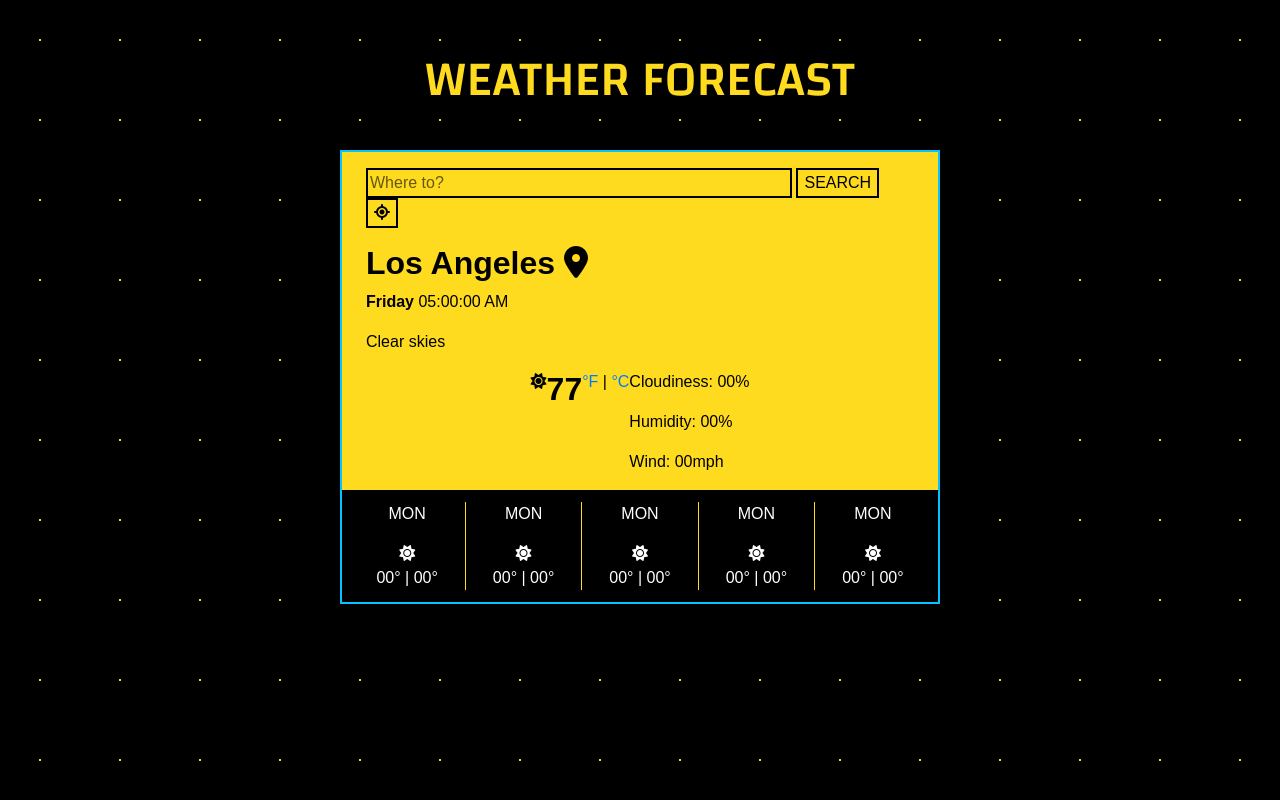
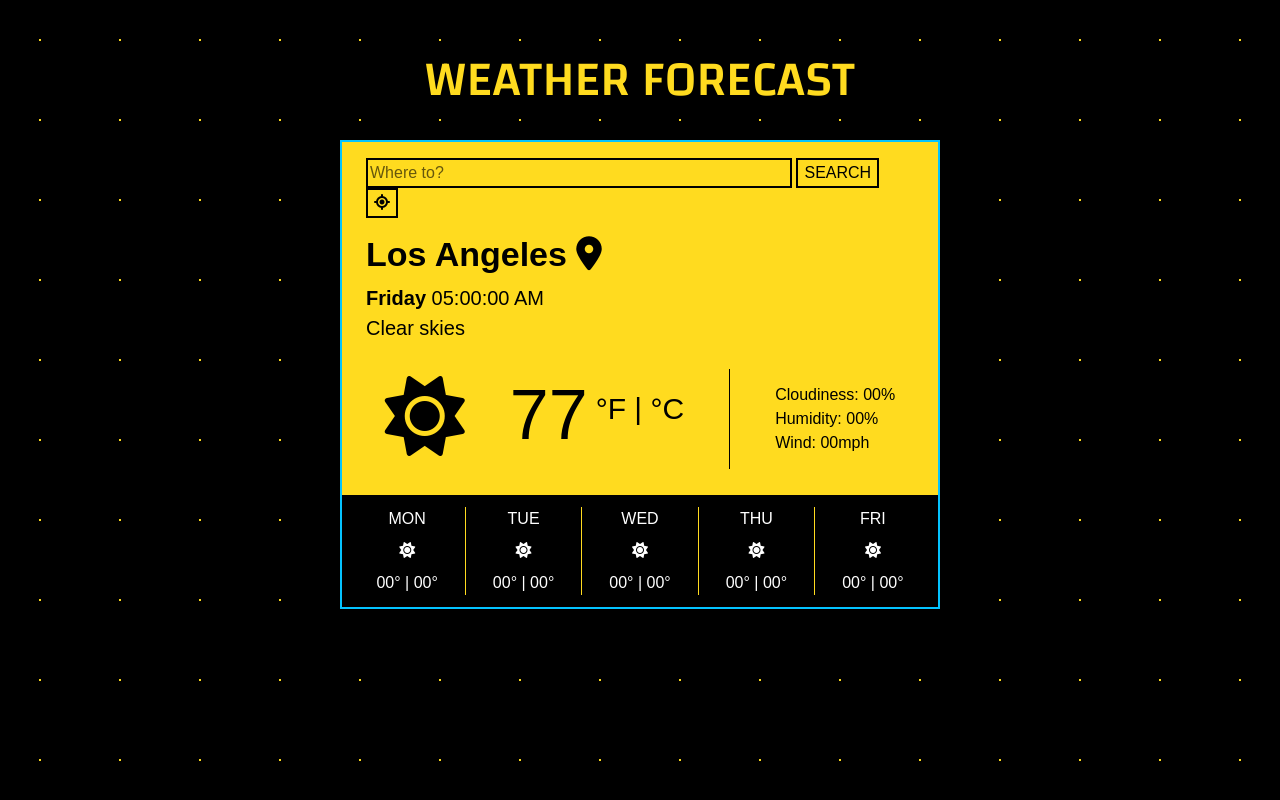
Before and after one commit to sixthsenseriot/cyber-weather-app, a plain HTML site: page index.html in a window 1280 px wide. Drawn offline with nearby package versions, Linux system fonts and the light colour scheme; a web font is replaced by a local one.

Commit message:
Styled all components of weather application in CSS

```diff
--- a/index.html
+++ b/index.html
@@ -21,7 +21,7 @@
     <h1 class="text-center">WEATHER FORECAST</h1>
     <div class="container weather-app-container">
 
-        <div class="main-weather-container pt-3 px-4">
+        <div class="main-weather-container px-4 py-3">
             <div class="search-container d-flex justify-content-center">
                 <form class="search-bar" id="search-bar">
                     <input type="text" placeholder="Where to?" class="city-input" id="city-input" />
@@ -31,23 +31,24 @@
                 </form>
             </div>
 
-            <h2 class="mt-3">Los Angeles <span><i class="fa-solid fa-location-dot"></i></span></h2>
-            <p><strong>Friday</strong> 05:00:00 AM</p>
-            <p>Clear skies</p>
+            <h2 class="city mt-3">Los Angeles <span><i class="fa-solid fa-location-dot"></i></span></h2>
+            <p class="weather-date"><strong>Friday</strong> 05:00:00 AM</p>
+            <p class="weather-description">Clear skies</p>
 
-            <div class="weather-container d-flex justify-content-center">
-                <div><i class="fa-solid fa-sun"></i></div>
+            <div class="weather-container d-flex justify-content-center align-items-center">
+                <div class="main-weather-icon"><i class="fa-solid fa-sun"></i></div>
                 <div>
-                    <h2>77</h2>
+                    <h2 class="main-temp">77</h2>
                 </div>
                 <div class="temp-conversion">
-                    <a href="#" id="fahrenheit-link">°F</a> | <a href="#" id="celsius-link">°C</a>
+                    <a href="#" class="fahrenheit-link" id="fahrenheit-link">°F</a> | <a href="#" class="celsius-link"
+                        id="celsius-link">°C</a>
                 </div>
                 <div class="vertical-line"></div>
                 <div>
-                    <p>Cloudiness: 00%</p>
-                    <p>Humidity: 00%</p>
-                    <p>Wind: 00mph</p>
+                    <p class="weather-extra">Cloudiness: 00%</p>
+                    <p class="weather-extra">Humidity: 00%</p>
+                    <p class="weather-extra">Wind: 00mph</p>
                 </div>
             </div>
         </div>
@@ -55,32 +56,32 @@
         <div class="container forecast-container d-flex justify-content-center">
             <div class="row">
                 <div class="col forecast-one text-center">
-                    <p>MON</p>
-                    <div><i class="fa-solid fa-sun"></i></div>
+                    <p class="day-one forecast-day">MON</p>
+                    <div class="day-one-icon forecast-icon"><i class="fa-solid fa-sun"></i></div>
                     <p class="day-one-temp forecast-temp">00° | 00°</p>
                 </div>
                 <div class="vert-line"></div>
                 <div class="col forecast-two text-center">
-                    <p>MON</p>
-                    <div><i class="fa-solid fa-sun"></i></div>
+                    <p class="day-two forecast-day">TUE</p>
+                    <div class="day-two-icon forecast-icon"><i class="fa-solid fa-sun"></i></div>
                     <p class="day-two-temp forecast-temp">00° | 00°</p>
                 </div>
                 <div class="vert-line"></div>
                 <div class="col forecast-three text-center">
-                    <p>MON</p>
-                    <div><i class="fa-solid fa-sun"></i></div>
+                    <p class="day-three forecast-day">WED</p>
+                    <div class="day-three-icon forecast-icon"><i class="fa-solid fa-sun"></i></div>
                     <p class="day-three-temp forecast-temp">00° | 00°</p>
                 </div>
                 <div class="vert-line"></div>
                 <div class="col forecast-four text-center">
-                    <p>MON</p>
-                    <div><i class="fa-solid fa-sun"></i></div>
+                    <p class="day-four forecast-day">THU</p>
+                    <div class="day-four-icon forecast-icon"><i class="fa-solid fa-sun"></i></div>
                     <p class="day-four-temp forecast-temp">00° | 00°</p>
                 </div>
                 <div class="vert-line"></div>
                 <div class="col forecast-five text-center">
-                    <p>MON</p>
-                    <div><i class="fa-solid fa-sun"></i></div>
+                    <p class="day-five forecast-day">FRI</p>
+                    <div class="day-five-icon forecast-icon"><i class="fa-solid fa-sun"></i></div>
                     <p class="day-five-temp forecast-temp">00° | 00°</p>
                 </div>
             </div>
--- a/src/style.css
+++ b/src/style.css
@@ -22,11 +22,12 @@ h1 {
   font-family: var(--changa-font);
   font-size: 50px;
   margin-top: 50px;
-  margin-bottom: 40px;
+  margin-bottom: 30px;
 }
 
-h2 {
+h2.city {
   font-weight: bold;
+  font-size: 34px;
 }
 
 .weather-app-container {
@@ -45,10 +46,48 @@ input {
   color: black;
   opacity: 0.6;
 }
-
 button {
   background-color: transparent;
   border: 2px solid black;
+}
+
+p.weather-date {
+  font-size: 20px;
+  margin: 0;
+}
+p.weather-description {
+  font-size: 20px;
+}
+
+.main-weather-icon {
+  font-size: 80px;
+  margin-right: 45px;
+}
+h2.main-temp {
+  font-size: 70px;
+}
+.temp-conversion {
+  font-size: 30px;
+  margin-left: 8px;
+  position: relative;
+  bottom: 10px;
+}
+a.fahrenheit-link,
+a.celsius-link {
+  color: black;
+}
+a.fahrenheit-link:hover,
+a.celsius-link:hover {
+  opacity: 0.6;
+  text-decoration: none;
+}
+.vertical-line {
+  border-left: 1px solid black;
+  height: 100px;
+  margin: 0 45px;
+}
+p.weather-extra {
+  margin: 0;
 }
 
 .forecast-container {
@@ -56,8 +95,13 @@ button {
   color: white;
   padding: 12px 0;
 }
+p.forecast-day {
+  margin: 0;
+  padding-bottom: 8px;
+}
 p.forecast-temp {
   margin: 0;
+  padding-top: 8px;
 }
 .col {
   margin: 0 12px;
```
